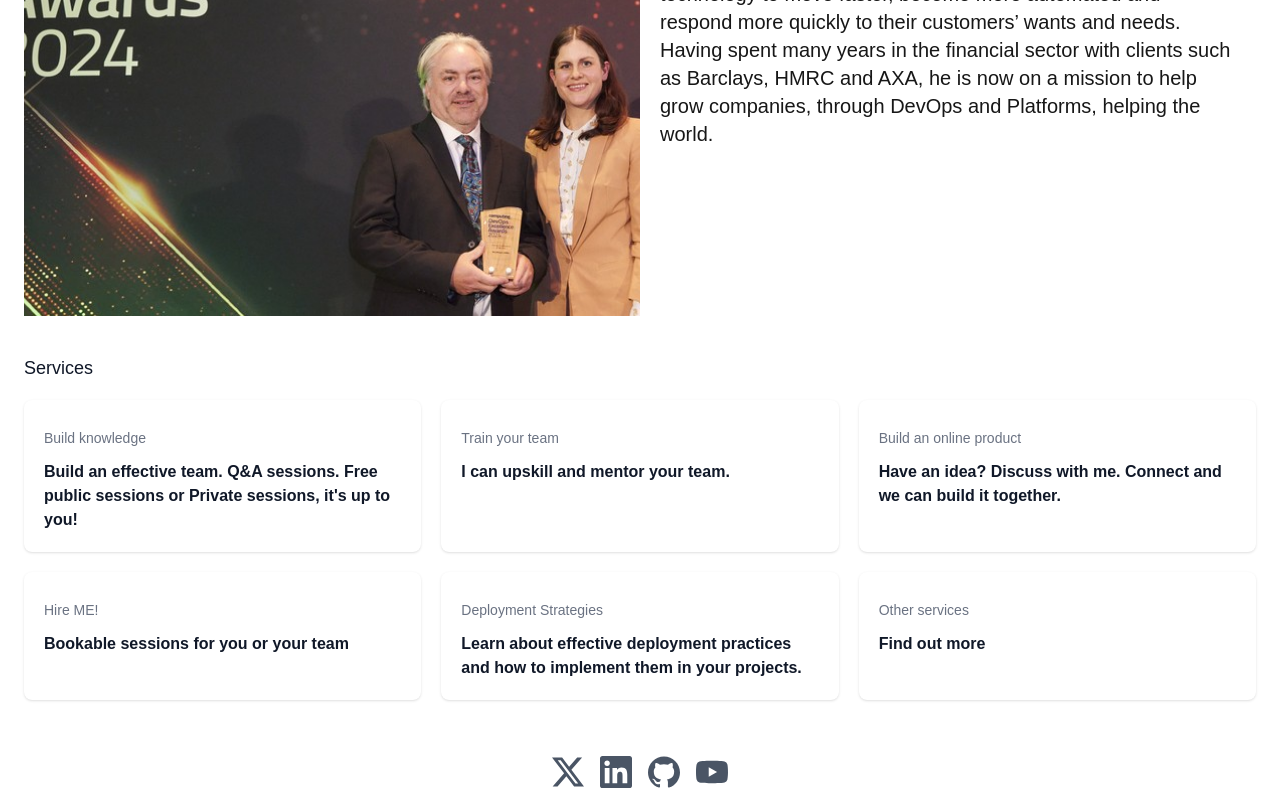
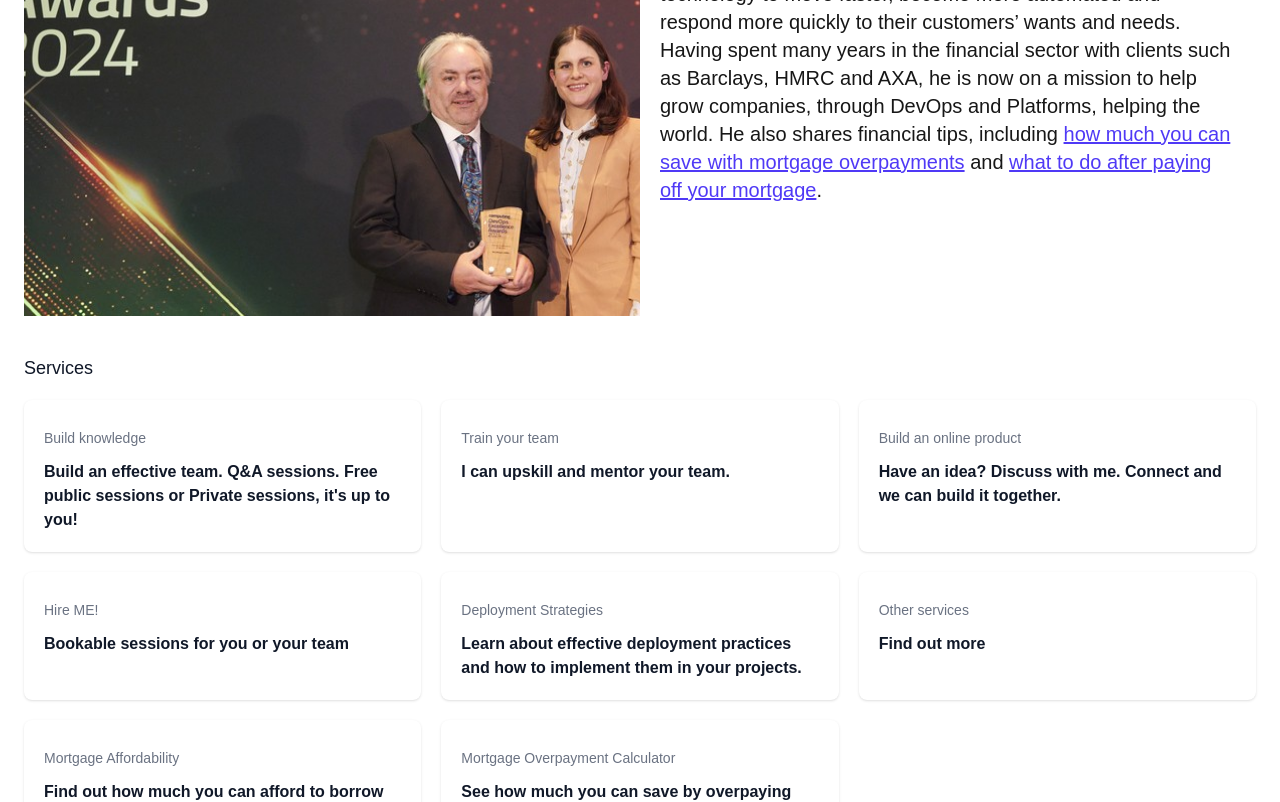
Before and after one commit to neilmillard/neilmillard.github.io, a Next.js app: page / in a window 1280 px wide. Shown: the part 360-1162 px from the top of the page. Built offline with nearby package versions, Linux system fonts and the light colour scheme.

Commit message:
add mortgage tools and related blog links to the page

```diff
--- a/src/app/page.tsx
+++ b/src/app/page.tsx
@@ -16,7 +16,9 @@ export default function Home() {
     { title: "Build an online product", description: "Have an idea? Discuss with me. Connect and we can build it together.", link: "https://linkedin.com/in/neilmillard" },
     { title: "Hire ME!", description: "Bookable sessions for you or your team", link: "https://linkedin.com/in/neilmillard" },
     { title: "Deployment Strategies", description: "Learn about effective deployment practices and how to implement them in your projects.", link: "/deploys" },
-    { title: "Other services", description: "Find out more", link: "https://deltafamiglia.com"}
+    { title: "Other services", description: "Find out more", link: "https://deltafamiglia.com"},
+    { title: "Mortgage Affordability", description: "Find out how much you can afford to borrow for your mortgage.", link: "https://www.helpfulmoney.site/tools/afford/" },
+    { title: "Mortgage Overpayment Calculator", description: "See how much you can save by overpaying your mortgage.", link: "https://www.helpfulmoney.site/tools/mortgage-overpayment-calculator/" }
   ];
   return (
     <div className="px-4 py-5 sm:p-6">
@@ -38,7 +40,9 @@ export default function Home() {
             server infrastructures, he assists businesses to embrace new technology to move faster, become more
             automated and respond more quickly to their customers’ wants and needs. Having spent many years in the
             financial sector with clients such as Barclays, HMRC and AXA, he is now on a mission to help grow companies,
-            through DevOps and Platforms, helping the world.</p>
+            through DevOps and Platforms, helping the world. He also shares financial tips, including{" "}
+            <Link href="https://www.helpfulmoney.site/blog/how-much-save-mortgage-overpayment/" className="text-indigo-600 underline">how much you can save with mortgage overpayments</Link>{" "}
+            and <Link href="https://www.helpfulmoney.site/blog/paid-off-mortgage-what-next/" className="text-indigo-600 underline">what to do after paying off your mortgage</Link>.</p>
         </div>
       </div>
       <div className="mt-10">
```
